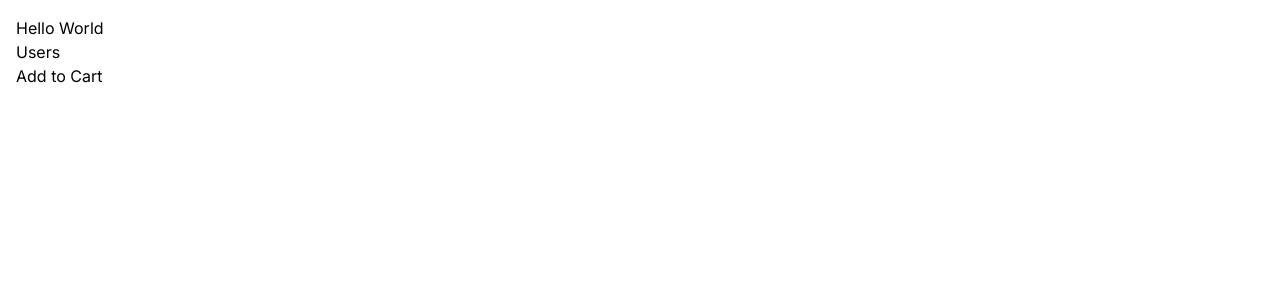
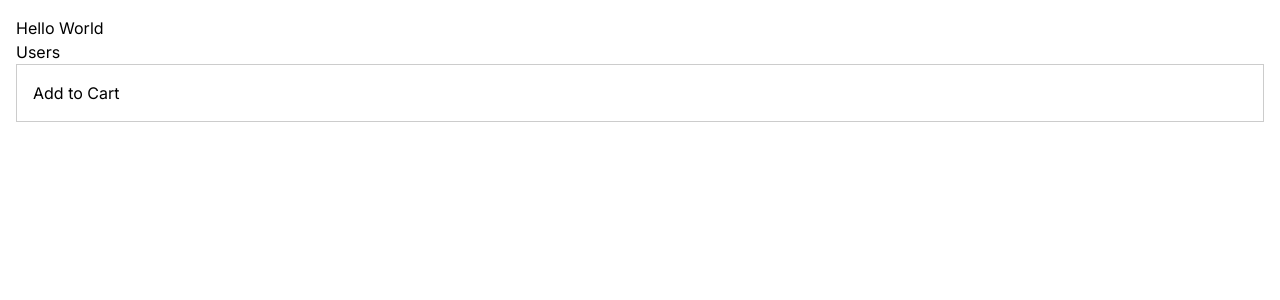
Before and after one commit to mosh-hamedani/next-course, a Next.js app: page / in a window 1280 px wide. Shown: the top 300 px of the page. Built offline with nearby package versions, Linux system fonts and the light colour scheme.

Commit message:
CSS Modules

```diff
--- /dev/null
+++ b/app/components/ProductCard.module.css
@@ -0,0 +1,4 @@
+.card {
+  padding: 1rem;
+  border: 1px solid #ccc;
+}
--- a/app/components/ProductCard.tsx
+++ b/app/components/ProductCard.tsx
@@ -1,9 +1,10 @@
 import React from 'react'
 import AddToCart from './AddToCart';
+import styles from './ProductCard.module.css';
 
 const ProductCard = () => {
   return (
-    <div>
+    <div className={styles.card}>
       <AddToCart />
     </div>
   )
```
